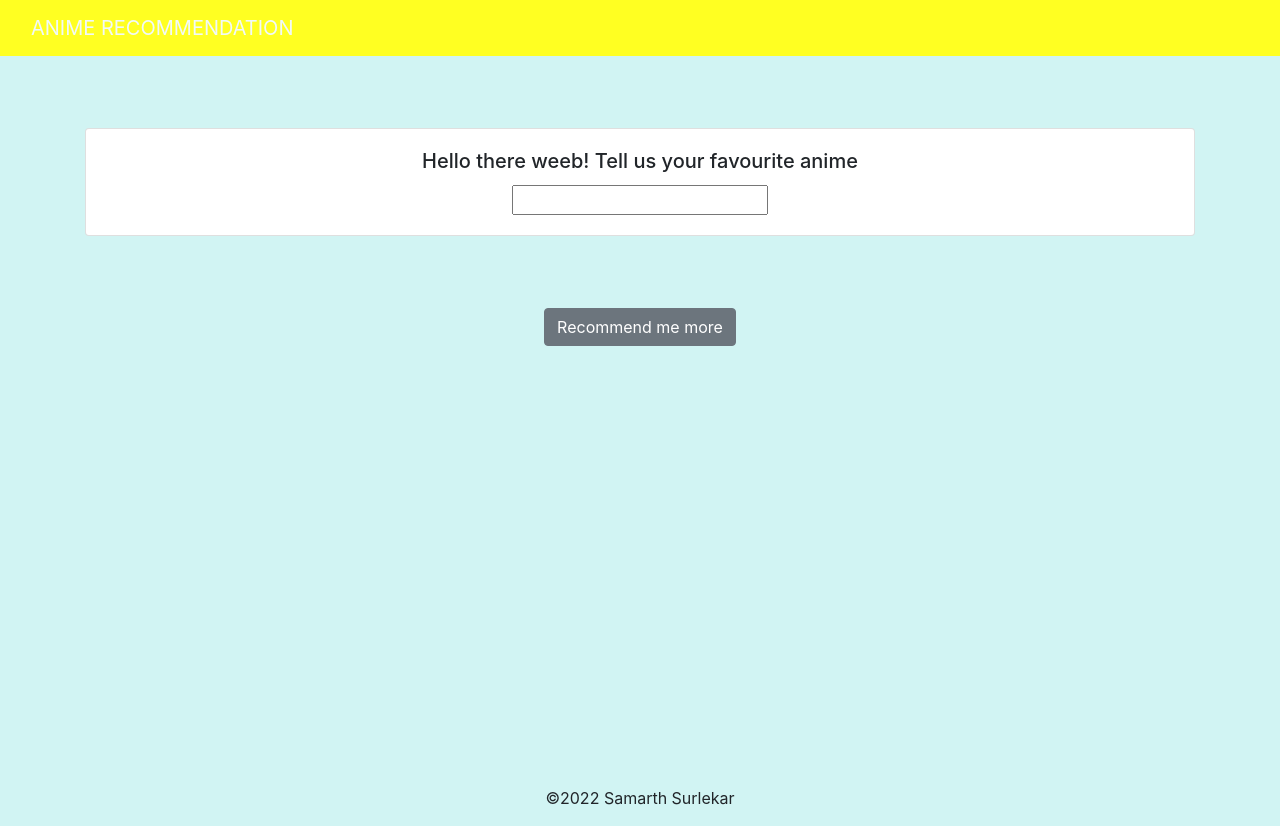
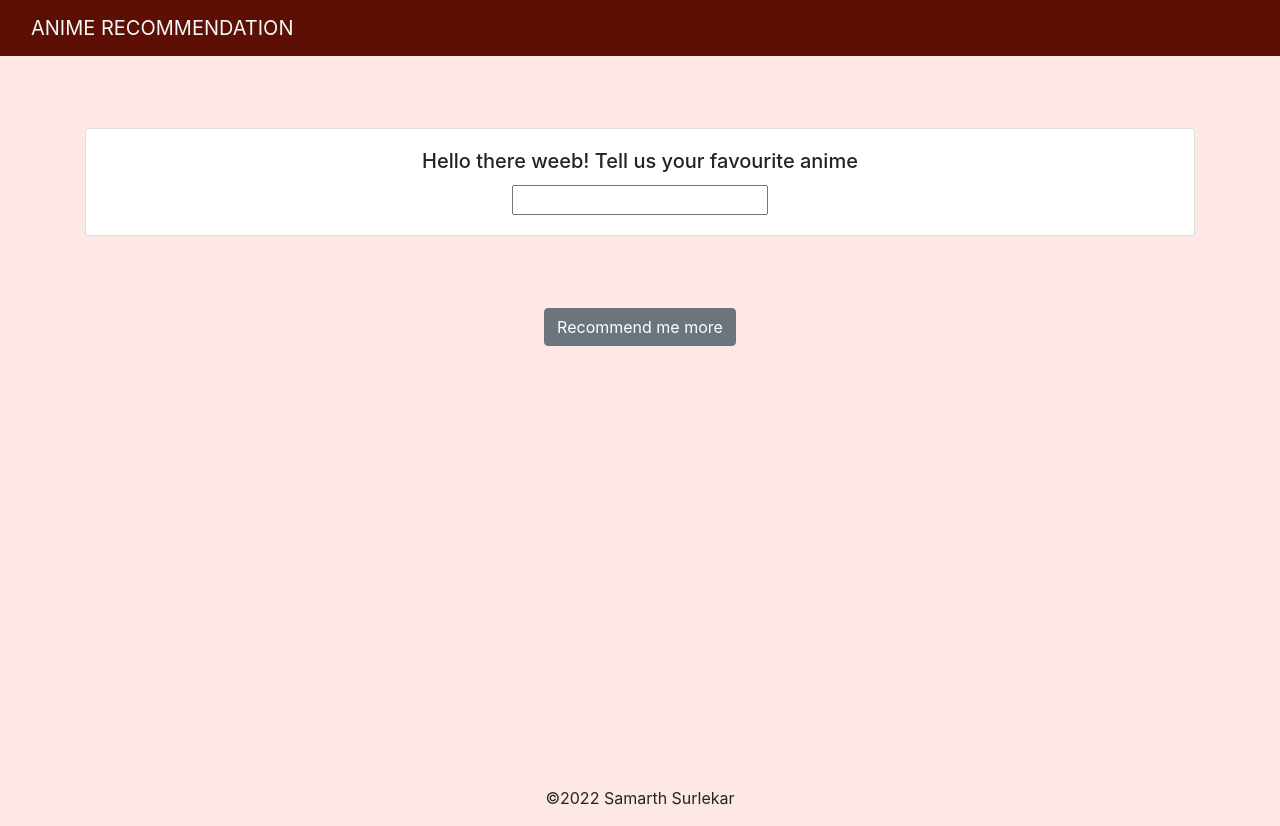
Before and after one commit to so-samarth/anime-recommendation, a Flask app: page / in a window 1280 px wide. Run offline with Flask 2, Linux system fonts and the light colour scheme; some libraries are stand-ins or nearby versions.

Commit message:
Update styles.css

```diff
--- a/static/css/styles.css
+++ b/static/css/styles.css
@@ -1,10 +1,10 @@
 body {
-    background-color: #d1f4f3;
+    background-color: #fdE8e5;
     text-align: center;
 }
 
 .navbar {
-    background-color: #ffff22;
+    background-color: #5d0f05;
     text-align: center;
 }
 
```
